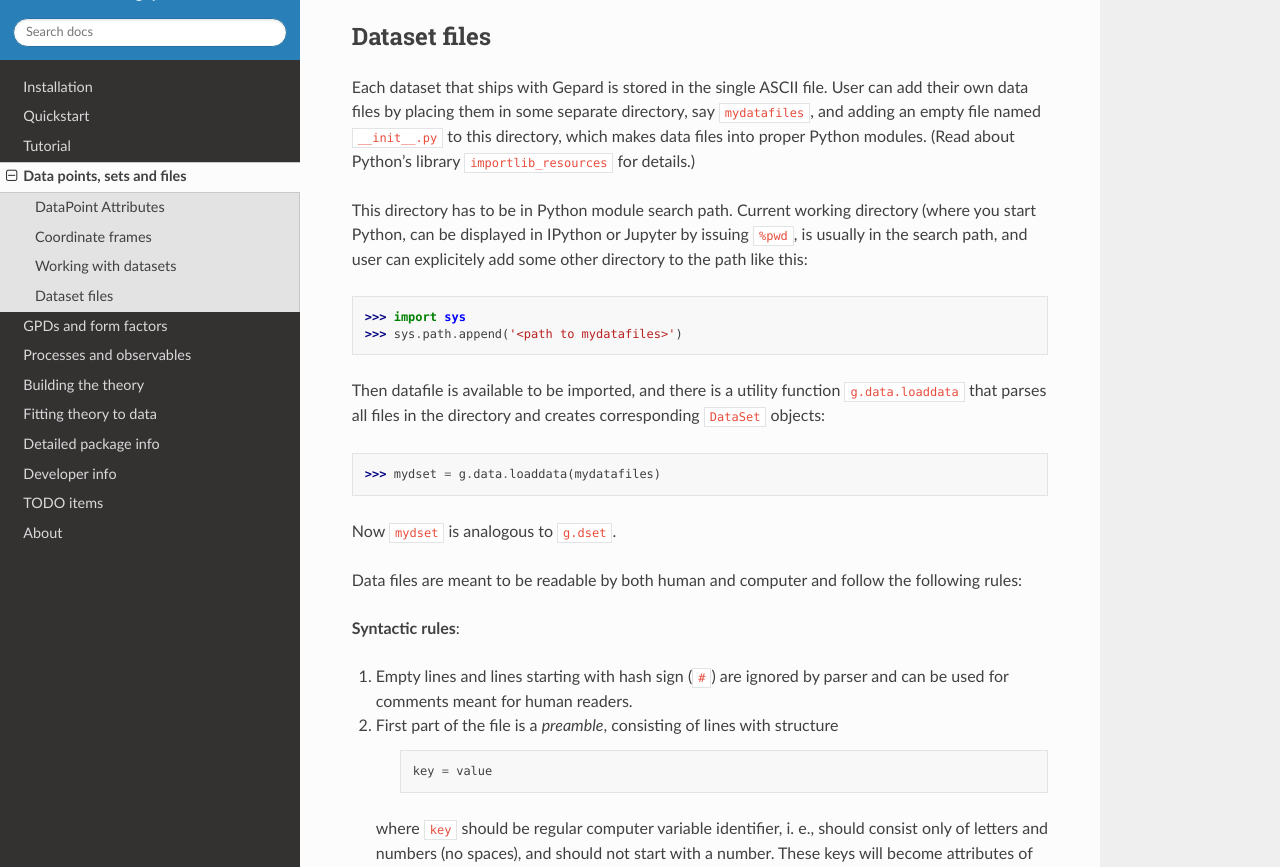
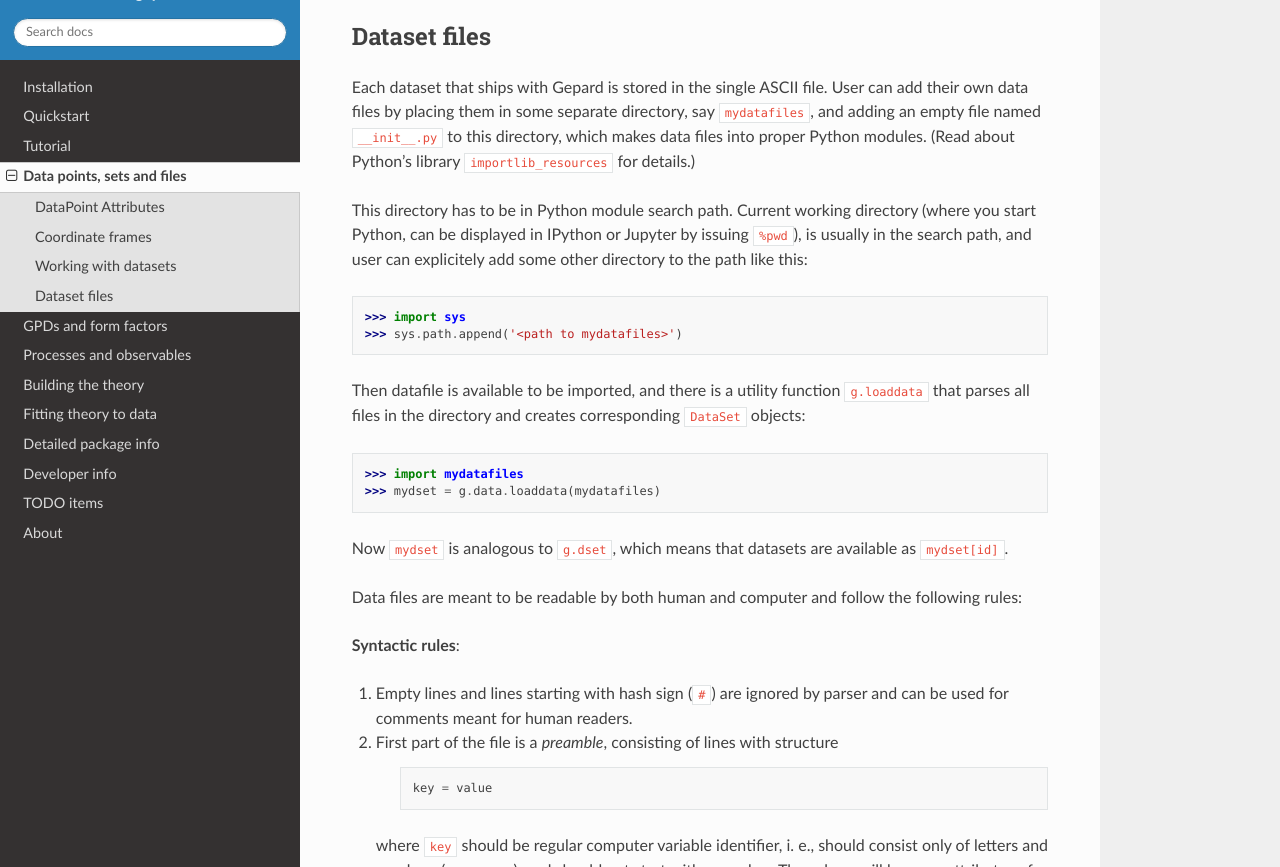
Before and after one commit to kkumer/gepard, a Sphinx documentation site: the page built from docs/source/data.rst, in a window 1280 px wide and 900 px high, scrolled down 3012 px, cut to the strip 33-900 px from the top of the window. Built offline with Sphinx 7.4.7 and the Read the Docs theme 2.0.0, drawn with Linux system fonts in a browser that asks for light colours.

Commit message:
docs: loaddata improved

```diff
--- a/docs/source/data.rst
+++ b/docs/source/data.rst
@@ -189,7 +189,7 @@ in some separate directory, say ``mydatafiles``, and adding an empty file named
 
 This directory has to be in Python
 module search path. Current working directory (where you start Python, can be
-displayed in IPython or Jupyter by issuing ``%pwd``, is usually in the
+displayed in IPython or Jupyter by issuing ``%pwd``), is usually in the
 search path, and user can explicitely add some other directory to the path like this:
 
 .. code-block:: python
@@ -198,14 +198,16 @@ search path, and user can explicitely add some other directory to the path like
    >>> sys.path.append('<path to mydatafiles>')
 
 Then datafile is available to be imported, and there is a utility
-function ``g.data.loaddata`` that parses all files in the directory
+function ``g.loaddata`` that parses all files in the directory
 and creates corresponding ``DataSet`` objects:
 
 .. code-block:: python
 
+   >>> import mydatafiles  # doctest: +SKIP
    >>> mydset = g.data.loaddata(mydatafiles)  # doctest: +SKIP
 
-Now ``mydset`` is analogous to ``g.dset``.
+Now ``mydset`` is analogous to ``g.dset``, which means that datasets
+are available as  ``mydset[id]``.
 
 Data files are meant to be readable by both human and computer and follow
 the following rules:
--- a/src/gepard/__init__.py
+++ b/src/gepard/__init__.py
@@ -10,7 +10,7 @@ __version__ = version(__name__)
 from .cff import (CFF, MellinBarnesCFF, DispersionCFF, PionPole,
         DispersionFixedPoleCFF, DispersionFreePoleCFF,
         HybridFixedPoleCFF, HybridFreePoleCFF, GoloskokovKrollCFF)
-from .data import DataPoint, DataSet, dset  # noqa: F401
+from .data import DataPoint, DataSet, dset, loaddata  # noqa: F401
 from .dis import DIS
 from .dvcs import DVCS, BM10, BMK, BM10ex, BM10tw2, hotfixedBMK
 from .dvmp import DVMP, MellinBarnesTFF
```
